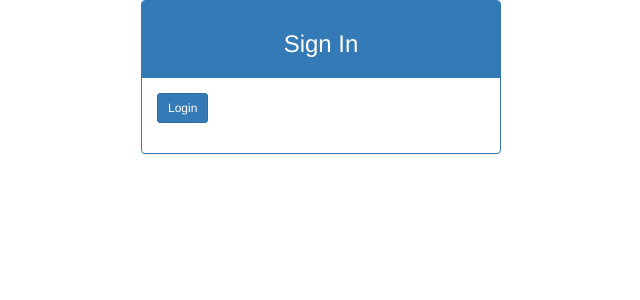
After one commit to Kernael92/kernel-instagram, a Django app: template instagram/templates/registration/login.html in a window 1280 px wide. The commit adds this page. Shown: the top 300 px of the page, without its empty margins (319-959 px from the left). Run offline with Django 3.2, Linux system fonts and the light colour scheme; the template is opened without the code that fills it: most values are stand-ins (such as "Sample title", 1, 10 or a date in 2020); some libraries are stand-ins or nearby versions.

Commit message:
create a login template file

```diff
--- /dev/null
+++ b/instagram/templates/registration/login.html
@@ -0,0 +1,41 @@
+{%extends "registration/base.html"%}
+{% load bootstrap3 %}
+{% block content %}
+<div class="container">
+  <div class="row">
+    <!-- Empty div -->
+    <div class="col-md-4"></div>
+    <div class="col-md-4">
+      {% if form.errors %}
+        <p> Password or Username is incorrect </p>
+      {% endif %}
+      <div class="panel panel-primary">
+
+        <div class="panel-heading">
+          <h3 class="text-center">Sign In</h3>
+        </div>
+        <div class="panel-body">
+
+          <form  action="/accounts/login/" method="post">
+            {% csrf_token %}
+            {% bootstrap_form form%}
+
+            <div class="form-group">
+              <input type="submit" class="btn btn-primary btn-sm" value="Login">
+            </div>
+
+            <input type="hidden" name="next" value="{{next}}">
+
+          </form>
+
+        </div>
+
+      </div>
+
+    </div>
+    <!-- empty div -->
+    <div class="col-md-4"></div>
+  </div>
+</div>
+
+{% endblock %}
--- a/instagram/views.py
+++ b/instagram/views.py
@@ -133,7 +133,7 @@ def add_like(request):
 
     return {
         'result': result,
-        'post_pk': post_pk
+        'image_pk': image_pk
     }
 @login_required
 def add_comment(request):
```
Also changed, not shown: instagram/templates/all-instagram/index.html (+5 -5 lines), instagram/templates/all-instagram/post.html (+7 -3 lines), instagram/templates/all-instagram/profile.html (+9 -7 lines).
